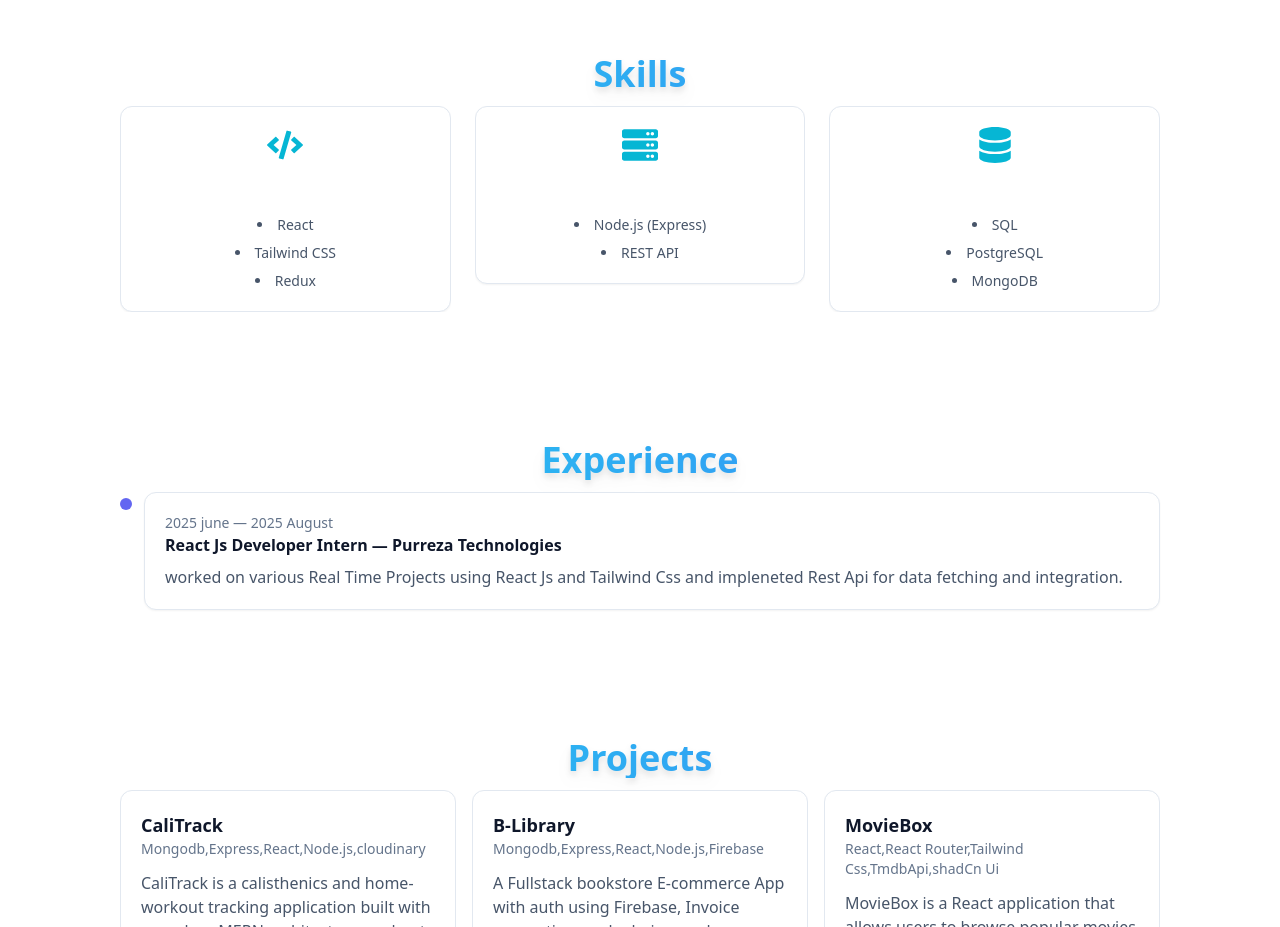
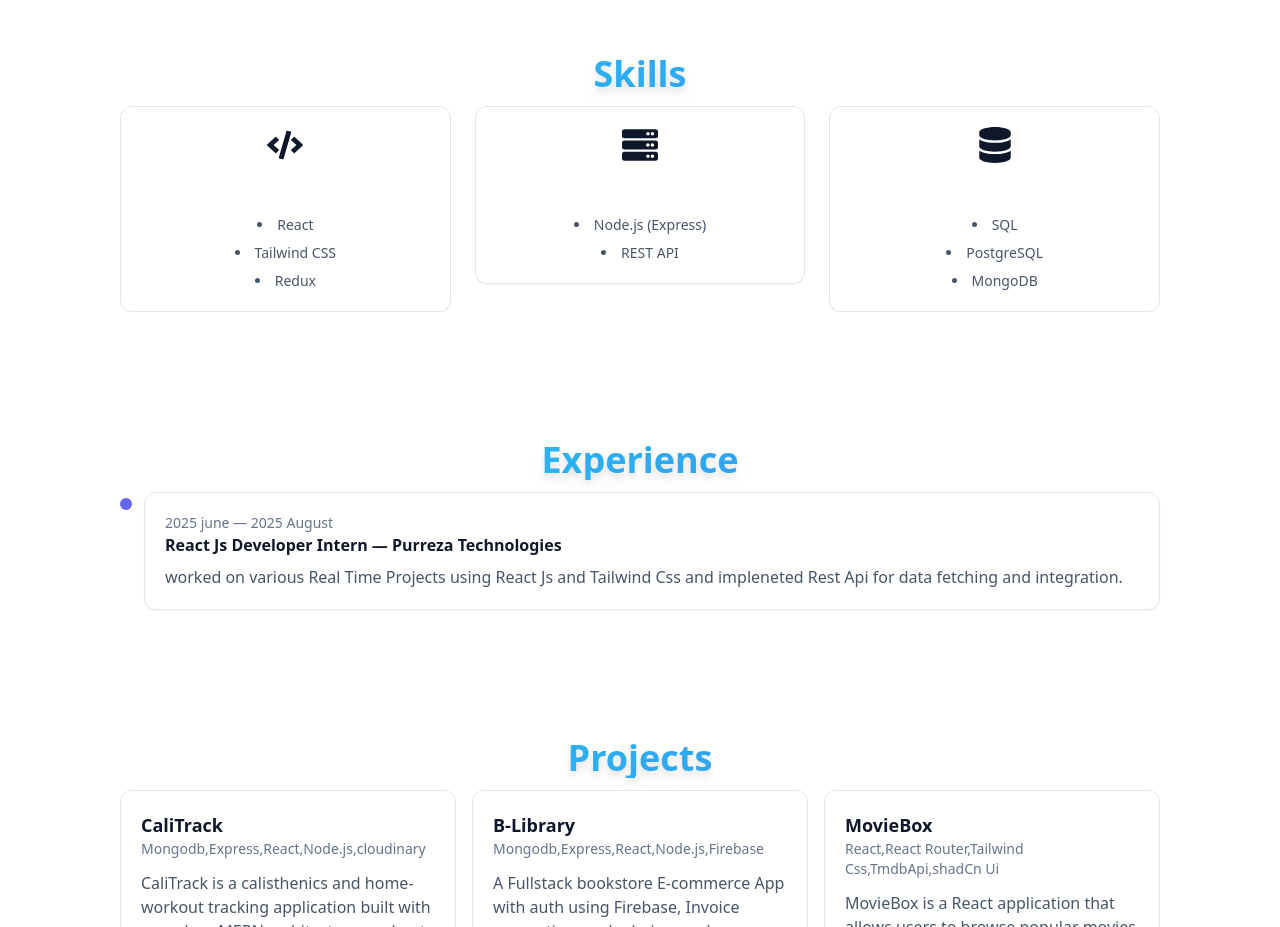
Before and after one commit to rinshad21/Portfolio, a React (Vite) app: page / in a window 1280 px wide. Shown: the part 920-1847 px from the top of the page. Built offline with nearby package versions, Linux system fonts and the light colour scheme.

Commit message:
Update App.jsx
ui fix

```diff
--- a/src/App.jsx
+++ b/src/App.jsx
@@ -149,17 +149,17 @@ export default function App() {
                 {
                   title: "Frontend",
                   skills: ["React", "Tailwind CSS", "Redux"],
-                  icon: <FaCode className="text-4xl mb-2 text-cyan-500" />
+                  icon: <FaCode className="text-4xl mb-2 dark:text-cyan-500" />
                 },
                 {
                   title: "Backend",
                   skills: ["Node.js (Express)", "REST API"],
-                  icon: <FaServer className="text-4xl mb-2 text-cyan-500" />
+                  icon: <FaServer className="text-4xl mb-2 dark:text-cyan-500" />
                 },
                 {
                   title: "Data & Infra",
                   skills: ["SQL", "PostgreSQL", "MongoDB"],
-                  icon: <FaDatabase className="text-4xl mb-2 text-cyan-500" />
+                  icon: <FaDatabase className="text-4xl mb-2 dark:text-cyan-500" />
                 },
              ].map((category, index) => (
                 <RevealOnScroll key={index} delay={index * 0.2}>
```
